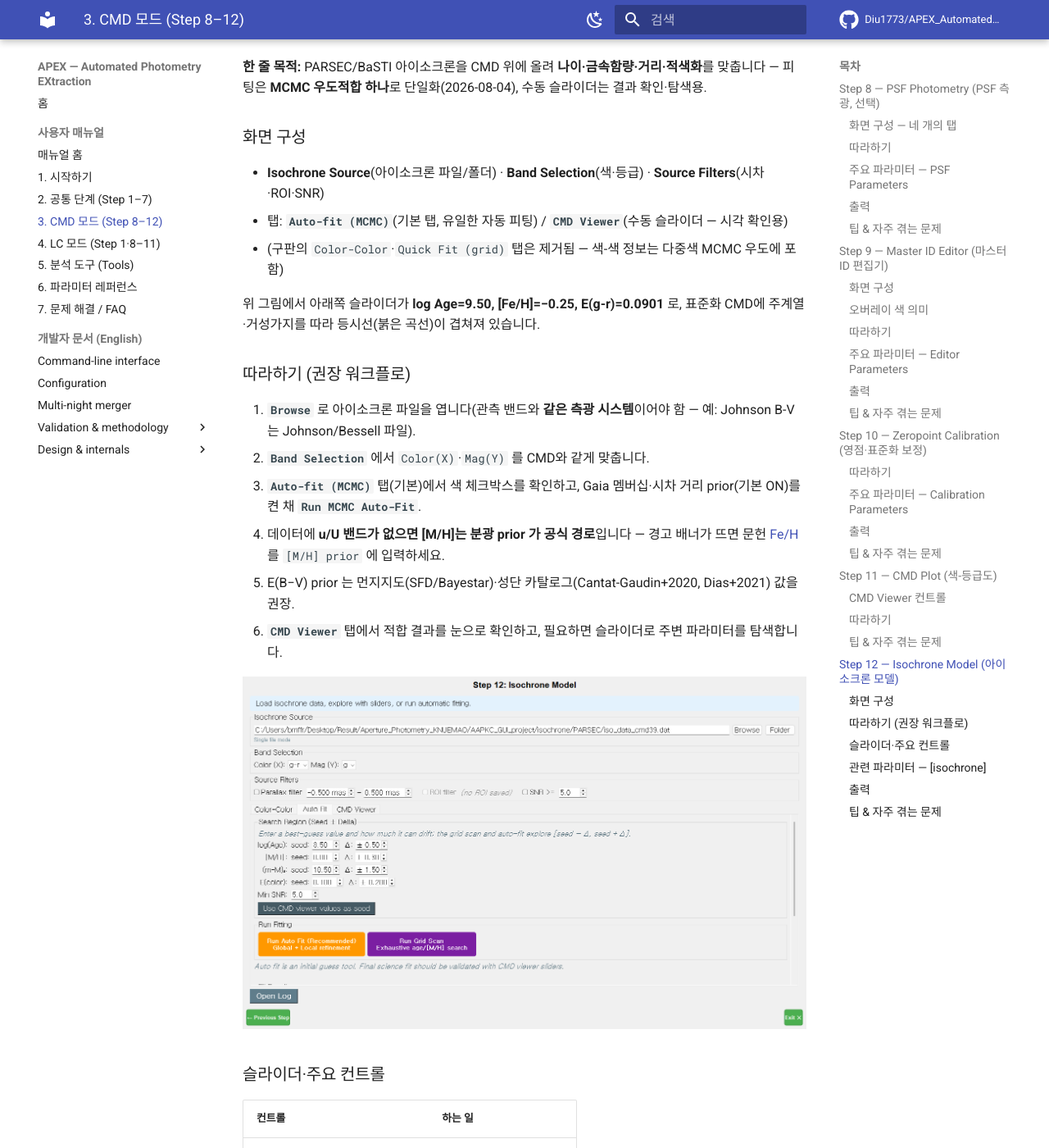
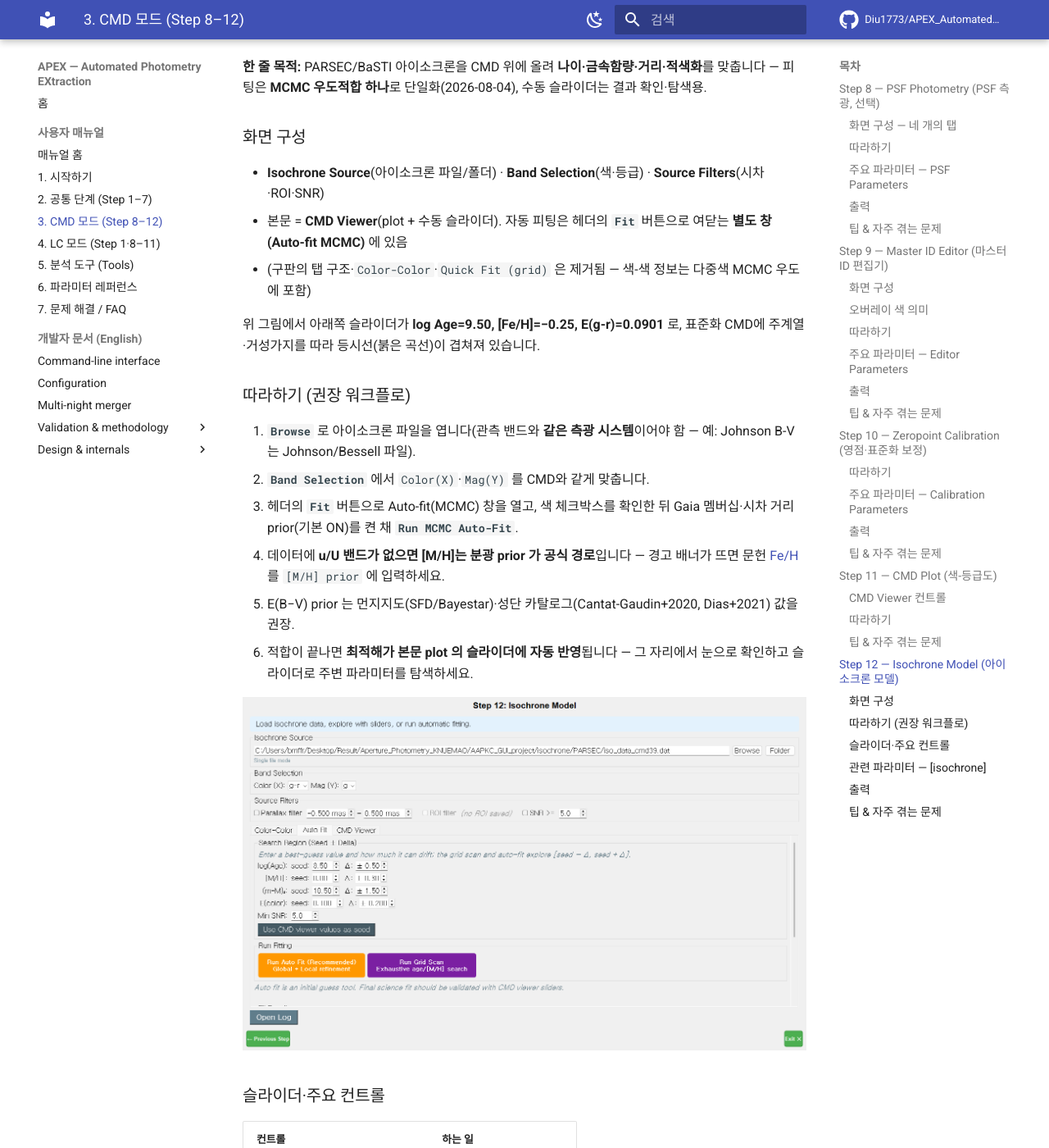
Before and after one commit to Diu1773/APEX_AutomatedPhotometryEXtraction, an MkDocs documentation site: the page built from docs/manual/03-cmd-mode.md, in a window 1280 px wide and 1400 px high, scrolled down 8486 px. Shown: the whole window at 82% size. Built offline with MkDocs 1.6.1 and Material for MkDocs 9.7.7, drawn with Linux system fonts in a browser that asks for light colours; comment, search, counter and statistics services are not loaded.

Commit message:
feat(step12): 탭 제거 — CMD Viewer 본문 + Auto-fit(MCMC) 별도 창
사용자 결정(2026-08-05): plot 이 창 전체를 갖고, 피팅은 껐다 켜는
위젯으로. 헤더 'Fit' 버튼(add_header_action)이 독립 창을 토글하며
창은 scroll_wrap+clamp_to_screen 으로 짧은 화면에서도 안 잘린다.

적합 완료 시 최적해 중앙값(log_age/[M/H]/E/dm)을 뷰어 슬라이더에
자동 반영 — IsochroneViewerWindow.apply_values 신설(setValue 는
시그널을 블록하므로 update 훅을 저장해 명시 재그림). QTabWidget
의존 전부 제거(_on_tab_changed/_on_mcmc_tab_changed/탭 인덱스),
뷰어 첫 렌더는 singleShot 지연으로 창 페인트 후 실행.

검증: 오프스크린 하네스 전 항목 PASS(토글·배너·prior 영속화·
교차 워크스페이스 가드·교대 복원) + 타깃 테스트 21 passed.
매뉴얼 03-cmd Step12 절을 새 구조로 갱신.

Co-Authored-By: Claude Fable 5 <noreply@anthropic.com>

```diff
--- a/docs/manual/03-cmd-mode.md
+++ b/docs/manual/03-cmd-mode.md
@@ -176,8 +176,8 @@
 
 ### 화면 구성
 - **Isochrone Source**(아이소크론 파일/폴더) · **Band Selection**(색·등급) · **Source Filters**(시차·ROI·SNR)
-- 탭: **`Auto-fit (MCMC)`**(기본 탭, 유일한 자동 피팅) / **`CMD Viewer`**(수동 슬라이더 — 시각 확인용)
-- (구판의 `Color-Color`·`Quick Fit (grid)` 탭은 제거됨 — 색-색 정보는 다중색 MCMC 우도에 포함)
+- 본문 = **CMD Viewer**(plot + 수동 슬라이더). 자동 피팅은 헤더의 **`Fit`** 버튼으로 여닫는 **별도 창(Auto-fit MCMC)** 에 있음
+- (구판의 탭 구조·`Color-Color`·`Quick Fit (grid)` 은 제거됨 — 색-색 정보는 다중색 MCMC 우도에 포함)
 
 위 그림에서 아래쪽 슬라이더가 **log Age=9.50, [Fe/H]=−0.25, E(g-r)=0.0901** 로,
 표준화 CMD에 주계열·거성가지를 따라 등시선(붉은 곡선)이 겹쳐져 있습니다.
@@ -185,10 +185,10 @@
 ### 따라하기 (권장 워크플로)
 1. **`Browse`** 로 아이소크론 파일을 엽니다(관측 밴드와 **같은 측광 시스템**이어야 함 — 예: Johnson B-V는 Johnson/Bessell 파일).
 2. **`Band Selection`** 에서 `Color(X)`·`Mag(Y)` 를 CMD와 같게 맞춥니다.
-3. **`Auto-fit (MCMC)`** 탭(기본)에서 색 체크박스를 확인하고, Gaia 멤버십·시차 거리 prior(기본 ON)를 켠 채 **`Run MCMC Auto-Fit`**.
+3. 헤더의 **`Fit`** 버튼으로 Auto-fit(MCMC) 창을 열고, 색 체크박스를 확인한 뒤 Gaia 멤버십·시차 거리 prior(기본 ON)를 켠 채 **`Run MCMC Auto-Fit`**.
    - 데이터에 **u/U 밴드가 없으면 [M/H]는 분광 prior 가 공식 경로**입니다 — 경고 배너가 뜨면 문헌 [Fe/H](APOGEE 등)를 `[M/H] prior` 에 입력하세요.
    - E(B−V) prior 는 먼지지도(SFD/Bayestar)·성단 카탈로그(Cantat-Gaudin+2020, Dias+2021) 값을 권장.
-4. **`CMD Viewer`** 탭에서 적합 결과를 눈으로 확인하고, 필요하면 슬라이더로 주변 파라미터를 탐색합니다.
+4. 적합이 끝나면 **최적해가 본문 plot 의 슬라이더에 자동 반영**됩니다 — 그 자리에서 눈으로 확인하고 슬라이더로 주변 파라미터를 탐색하세요.
 
 ![Step 12 Auto Fit 탭](img/cmd_step12_auto_fit.png)
 
```
Also changed, not shown: TRACK.md (+9 -0 lines), 1 other file.
